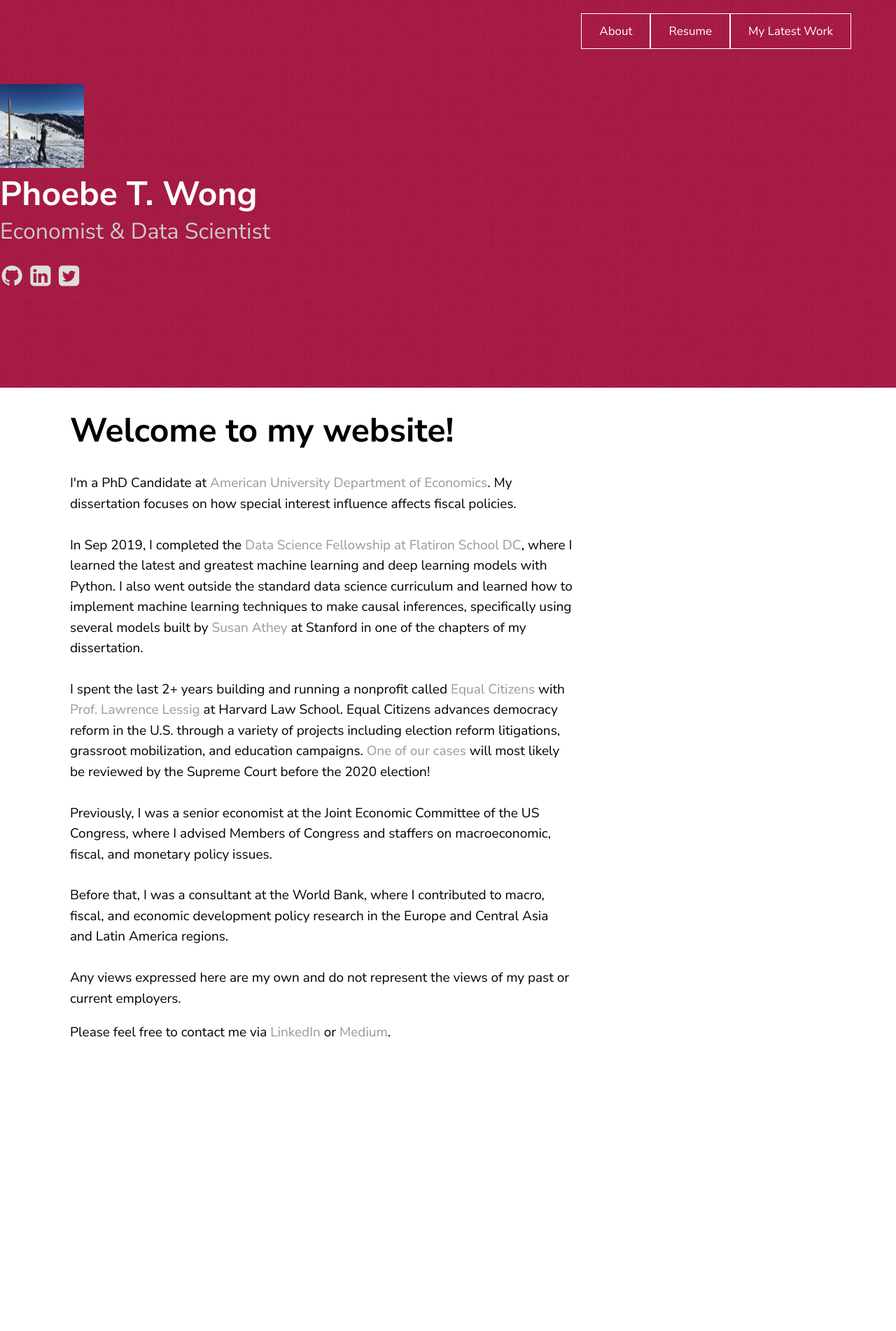
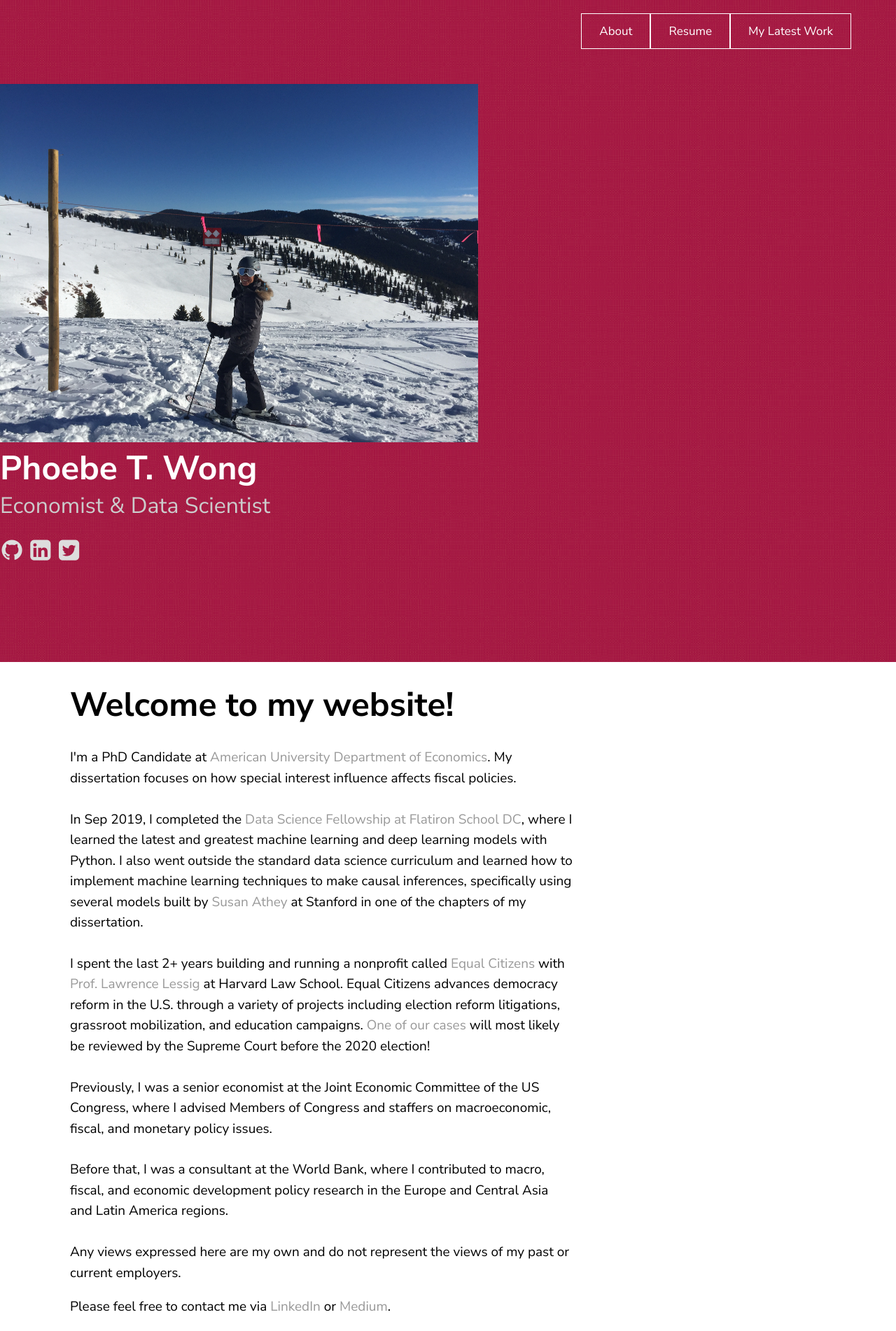
Before and after one commit to phoebetwong/phoebetwong.github.io, a Jekyll site: the page built from index.html, in a window 1280 px wide. Shown: the whole page at 70% size. Built offline with Jekyll 4.4.1, drawn with Linux system fonts in a browser that asks for light colours; a script that is not in the unit is left out; before the commit the page ends 1510 px from its top, so only the background shows below that.

Commit message:
Made header image 512 pixels by 683 pixels

```diff
--- a/_includes/page_header.html
+++ b/_includes/page_header.html
@@ -1,6 +1,6 @@
 
 <div class="centered">
-		<img src="assets/portfolio2.jpg" alt="Portfolio Picture"  height="120" width="120">
+		<img src="assets/portfolio2.jpg" alt="Portfolio Picture"  height="512" width="683">
 		<h1>{{ site.texture.title }}</h1>
 		<h2>{{ site.texture.tagline }}</h2>
 		<ul class="social">
```
